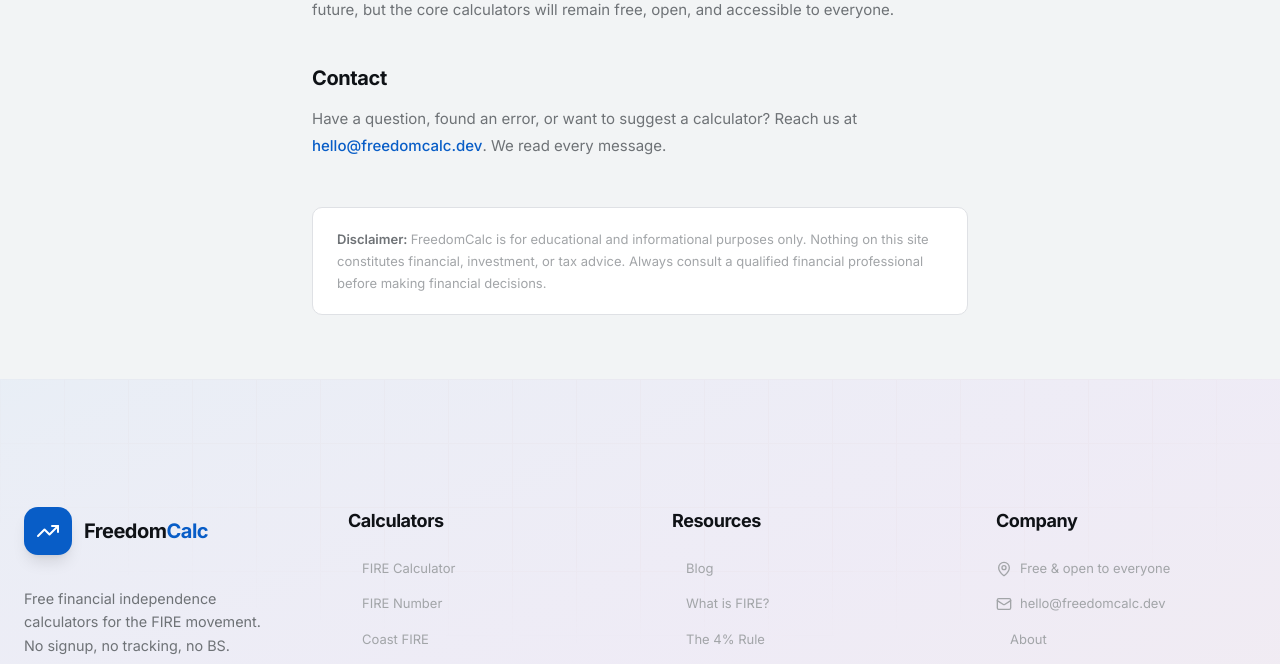
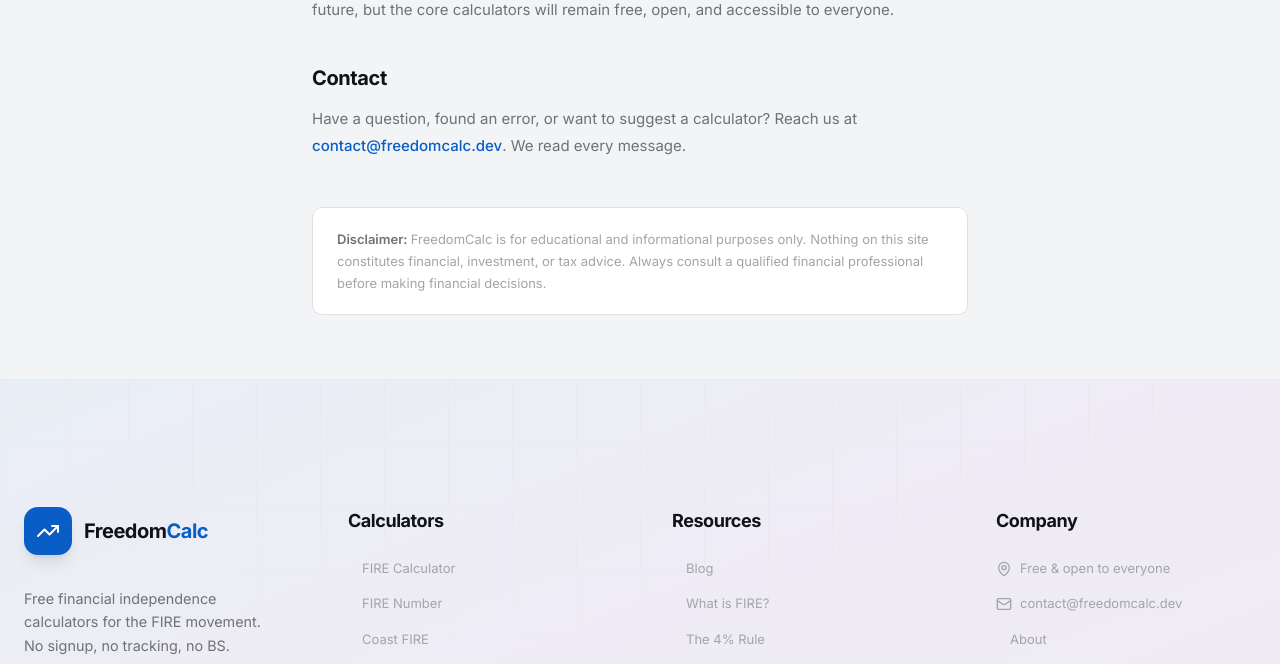
Before and after one commit to PegAsuS0077/finance-calculator, a Next.js app: page /about in a window 1280 px wide. Shown: the part 1040-1704 px from the top of the page. Built offline with nearby package versions, Linux system fonts and the light colour scheme.

Commit message:
Website active

```diff
--- a/app/about/page.tsx
+++ b/app/about/page.tsx
@@ -66,8 +66,8 @@ export default function AboutPage() {
         </h2>
         <p style={{ fontSize: "0.9375rem", color: "var(--f-text-muted)", lineHeight: 1.8, fontWeight: 400, margin: "0 0 1.25rem" }}>
           Have a question, found an error, or want to suggest a calculator? Reach us at{" "}
-          <a href="mailto:hello@freedomcalc.dev" style={{ color: "var(--f-blue)", textDecoration: "none", fontWeight: 500 }}>
-            hello@freedomcalc.dev
+          <a href="mailto:contact@freedomcalc.dev" style={{ color: "var(--f-blue)", textDecoration: "none", fontWeight: 500 }}>
+            contact@freedomcalc.dev
           </a>
           . We read every message.
         </p>
--- a/app/privacy/page.tsx
+++ b/app/privacy/page.tsx
@@ -53,7 +53,7 @@ export default function PrivacyPage() {
           },
           {
             title: "Contact",
-            body: "Questions about this policy? Email us at hello@freedomcalc.dev — we read every message.",
+            body: "Questions about this policy? Email us at contact@freedomcalc.dev — we read every message.",
           },
         ].map((section) => (
           <div key={section.title}>
--- a/components/ui/footer.tsx
+++ b/components/ui/footer.tsx
@@ -83,9 +83,9 @@ const Footer: React.FC = () => {
                 Free &amp; open to everyone
               </li>
               <li>
-                <a href="mailto:hello@freedomcalc.dev" className="transition-colors duration-300 flex items-center group" style={{ color: "var(--f-text-faint)", textDecoration: "none", fontSize: "0.8125rem" }}>
+                <a href="mailto:contact@freedomcalc.dev" className="transition-colors duration-300 flex items-center group" style={{ color: "var(--f-text-faint)", textDecoration: "none", fontSize: "0.8125rem" }}>
                   <Mail className="w-4 h-4 mr-2" style={{ color: "var(--f-text-faint)" }} />
-                  hello@freedomcalc.dev
+                  contact@freedomcalc.dev
                 </a>
               </li>
               {[
```
